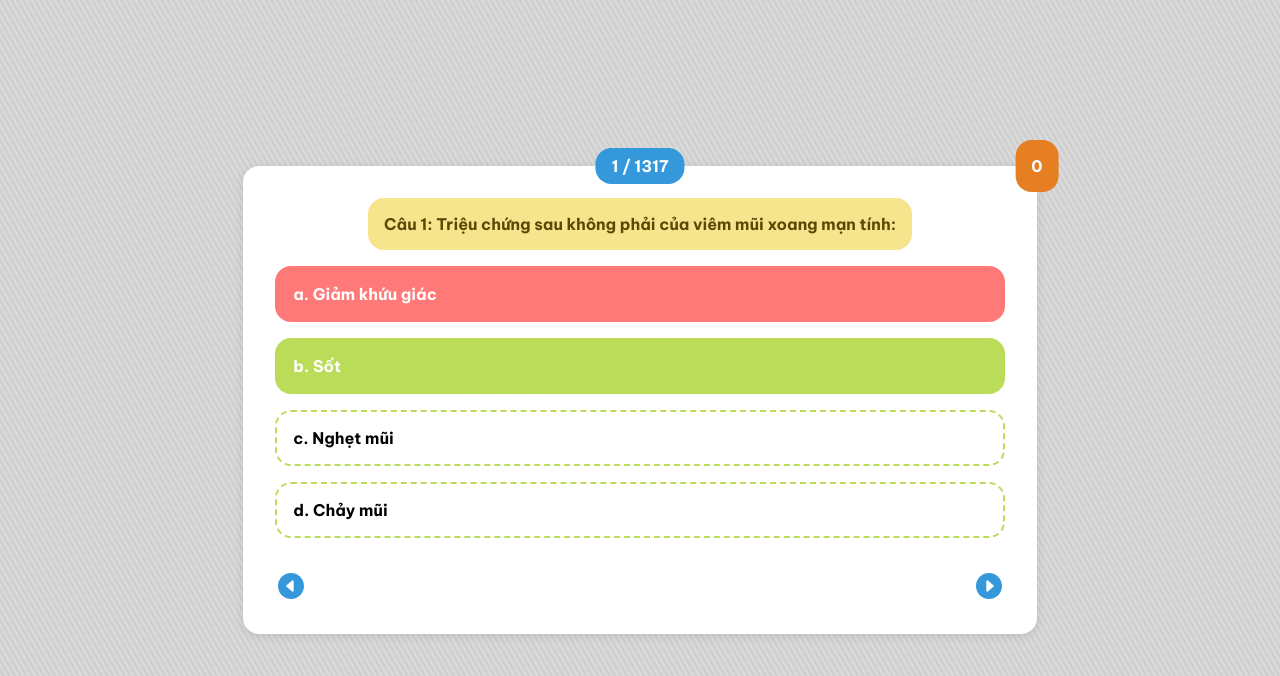
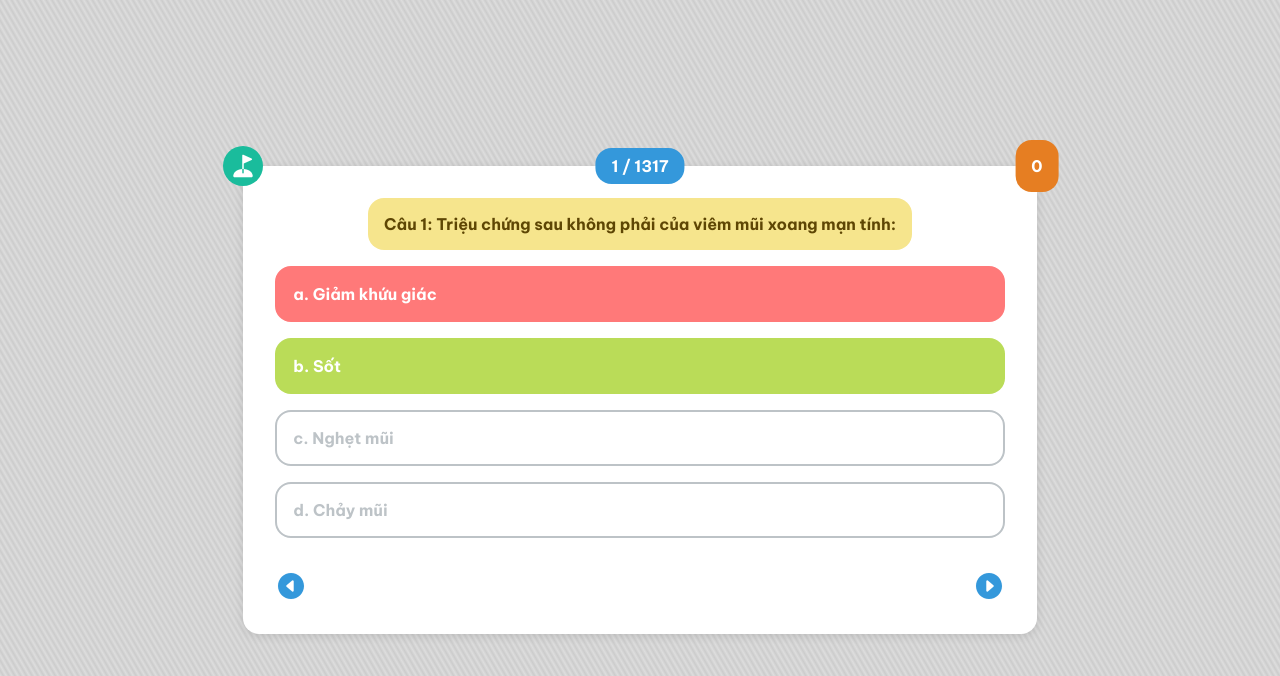
Before and after one commit to Yamsunsee/Quizzz, a website: page index.html in a window 1280 px wide. Both pictures are taken after a click on the element "a. Giảm khứu giác". Drawn offline with nearby package versions, Linux system fonts and the light colour scheme.

Commit message:
Upgrade UX

```diff
--- a/index.html
+++ b/index.html
@@ -31,6 +31,9 @@
         <ion-icon name="caret-forward-circle" class="next"></ion-icon>
       </div>
       <div class="score">0</div>
+      <div class="complete">
+        <ion-icon name="golf"></ion-icon>
+      </div>
     </div>
     <script src="./src/scripts/state.js"></script>
     <script src="./src/scripts/main.js"></script>
--- a/src/scripts/main.js
+++ b/src/scripts/main.js
@@ -4,9 +4,11 @@ let count = document.querySelector(".count")
 let prev = document.querySelector(".prev")
 let next = document.querySelector(".next")
 let score = document.querySelector(".score")
+let complete = document.querySelector(".complete")
 let maxLength = state.length
 let current = 0
 let totalScore = 0
+let memory = []
 
 function loadData(data) {
   count.innerText = `${current + 1} / ${maxLength}`
@@ -23,16 +25,39 @@ function loadData(data) {
 
   answers.forEach((answer) => {
     answer.onclick = (element) => {
+      if (answer.classList.length == 1) {
         let index = Array.from(answers).indexOf(element.target)
         if (index == correctAnswer) {
           answer.classList.add("correct")
+          for (let i = 0; i < 4; i++) {
+            if (i != index && i != correctAnswer) {
+              answers[i].classList.add("disable")
+            }
+          }
+          if (!memory.includes(current)) {
             totalScore++
             score.innerText = totalScore
+          }
         } else {
           answer.classList.add("incorrect")
           answers[correctAnswer].classList.add("correct")
+          for (let i = 0; i < 4; i++) {
+            if (i != index && i != correctAnswer) {
+              answers[i].classList.add("disable")
+            }
+          }
+          if (memory.includes(current)) {
+            totalScore -= 2
+            totalScore = Math.max(0, totalScore)
+          } else {
             totalScore = Math.max(0, --totalScore)
+          }
           score.innerText = totalScore
+        }
+        if (!memory.includes(current)) {
+          memory.push(current)
+        }
+        complete.classList.add("show")
       }
     }
   })
@@ -40,13 +65,21 @@ function loadData(data) {
 
 prev.onclick = () => {
   current = Math.max(0, --current)
-  console.log("current:", current)
+  if (memory.includes(current)) {
+    complete.classList.add("show")
+  } else {
+    complete.classList.remove("show")
+  }
   loadData(state[current])
 }
 
 next.onclick = () => {
   current = Math.min(maxLength - 1, ++current)
-  console.log("current:", current)
+  if (memory.includes(current)) {
+    complete.classList.add("show")
+  } else {
+    complete.classList.remove("show")
+  }
   loadData(state[current])
 }
 
--- a/src/styles/scss/main.scss
+++ b/src/styles/scss/main.scss
@@ -59,12 +59,20 @@ body {
       &.correct {
         color: #fff;
         background-color: #badc58;
+        cursor: default;
       }
 
       &.incorrect {
         color: #fff;
         border: solid 2px #ff7979;
         background-color: #ff7979;
+        cursor: default;
+      }
+
+      &.disable {
+        color: #bdc3c7;
+        border: solid 2px #bdc3c7;
+        cursor: default;
       }
     }
   }
@@ -97,4 +105,25 @@ body {
     padding: 1rem;
     border-radius: inherit;
   }
+
+  .complete {
+    display: none !important;
+    position: absolute;
+    top: 0;
+    left: 0;
+    transform: translate(-50%, -50%);
+    color: #fff;
+    background-color: #1abc9c;
+    font-size: 1.5rem;
+    width: 2.5rem;
+    height: 2.5rem;
+    display: flex;
+    justify-content: center;
+    align-items: center;
+    border-radius: 50%;
+
+    &.show {
+      display: flex !important;
+    }
+  }
 }
```
Also changed, not shown: src/styles/css/main.min.css, 1 other file. Lines whose indentation alone changed are shown as unchanged.
